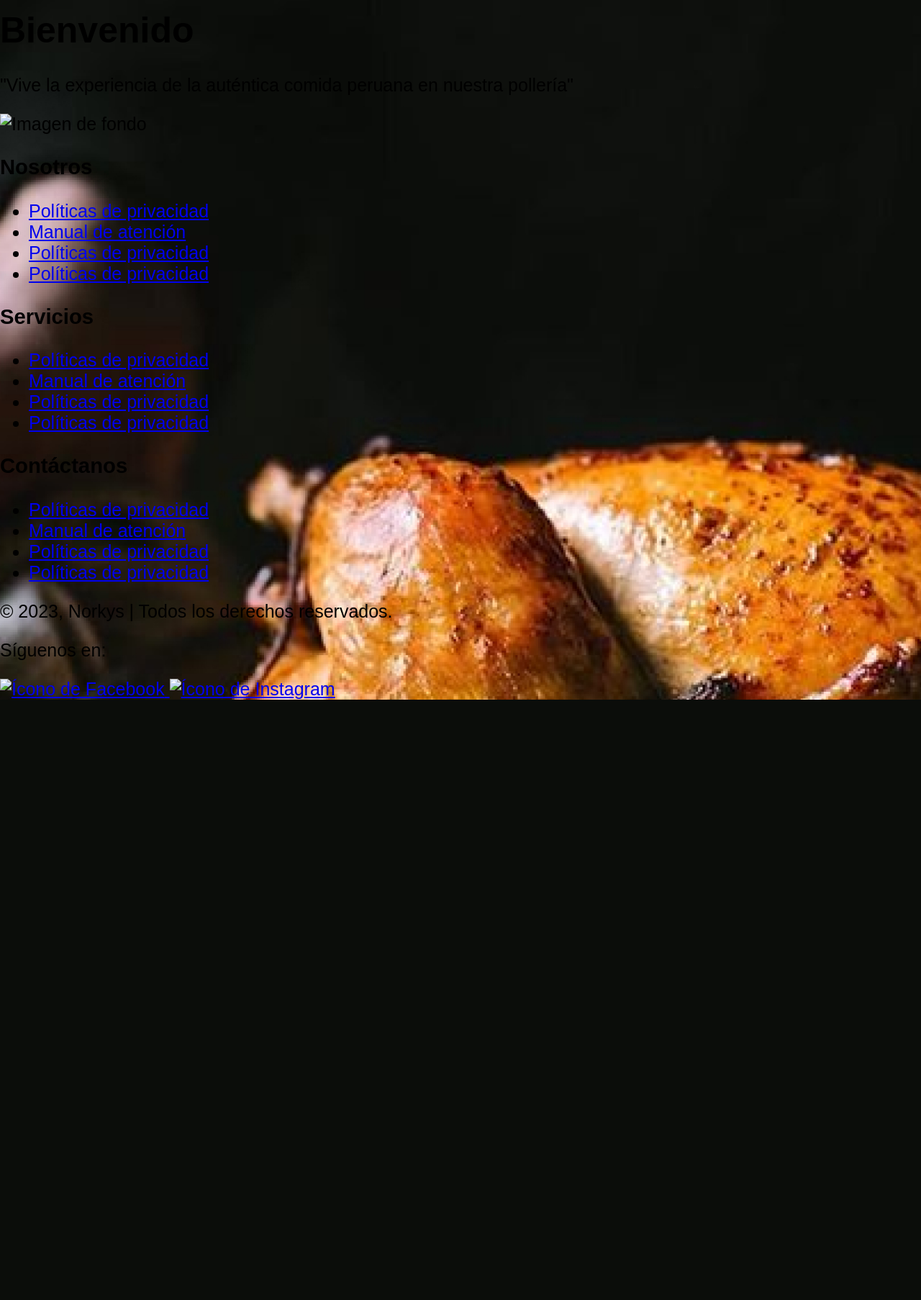
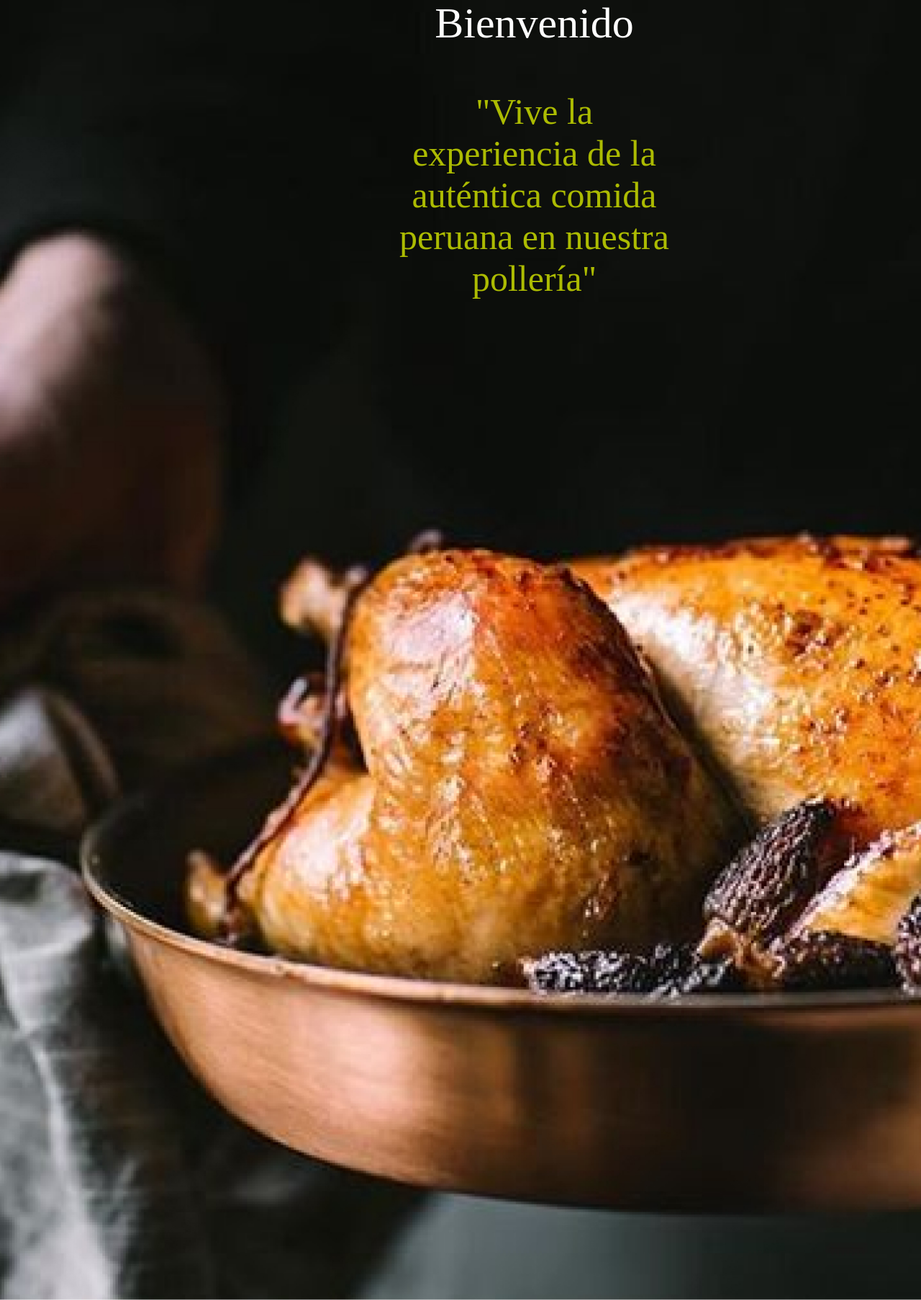
Before and after one commit to Vikernes27666/ProyectoTallerWeb, a PHP site: page / in a window 1280 px wide; the page is wider, and only the part inside the window is pictured. Shown: the part 385-2191 px from the top of that part at 72% size. Before the commit the page ends 1357 px from the top of that part, so only its background shows below. Run offline with PHP 8.4, Linux system fonts and the light colour scheme.

Commit message:
proyecto

```diff
--- a/index.css
+++ b/index.css
@@ -1,10 +1,13 @@
 body {
     font-family: sans-serif;
-    font-size: 25px;
+    font-size: 16px; /* El tamaño base por defecto de la fuentes en web es 16px*/
     margin: 0;
     background-image: url("imagenes/fondo.jpg");
     background-repeat: no-repeat;
     background-size: cover;
+    position: relative;
+    width: 1350px;
+    height: 2532px;
   }
 
   .header {
@@ -13,6 +16,55 @@ body {
     justify-content: space-between;
     padding: 2rem;
     background-color: black;
+    font-family: 'Slackey';
+    font-style: normal;
+  }
+
+  .mensaje{
+    position: absolute;
+    width: 397px;
+    height: 360px;
+    left: 544px;
+    top: 461px;
+
+    font-family: 'Sofadi One';
+    font-style: normal;
+    font-weight: 400;
+    font-size: 50px;
+    line-height: 58px;
+    text-align: center;
+
+    color: #ACBB02;
+
+  }
+  .bienvenido {
+    position: absolute;
+    width: 461px;
+    height: 70px;
+    left: 512px;
+    top: 335px;
+
+    font-family: 'Slackey';
+    font-style: normal;
+    font-weight: 400;
+    font-size: 60px;
+    line-height: 85px;
+    text-align: center;
+
+    color: #FFFFFF;
+
+  }
+
+  .piedepagina{
+    position: absolute;
+    width: 1350px;
+    height: 342px;
+    left: 0px;
+    top: 2190px;
+
+    background: #D9D9D9;
+    mix-blend-mode: hard-light;
+    opacity: 0.7;
   }
 
   .links {
@@ -20,6 +72,8 @@ body {
     padding-left: 0;
     margin-top: 0;
     margin-bottom: 0;
+
+
   }
 
   .nav-item {
--- a/index.html
+++ b/index.html
@@ -29,13 +29,13 @@
     </nav>
   </header>
   <main>
-    <h1>Bienvenido</h1>
-    <p>"Vive la experiencia de la auténtica comida peruana en nuestra pollería"</p>
-    <img src="#" alt="Imagen de fondo">
+    <h1 class="bienvenido">Bienvenido</h1>
+    <p class="mensaje">"Vive la experiencia de la auténtica comida peruana en nuestra pollería"</p>
+
   </main>
-  <footer>
-    <div>
-      <h3>Nosotros</h3>
+  <footer class="piedepagina">
+    <div >
+      <h3 >Nosotros</h3>
       <ul>
         <li>
           <a href="#">Políticas de privacidad</a>
@@ -51,7 +51,7 @@
         </li>
       </ul>
     </div>
-    <div>
+    <div >
       <h3>Servicios</h3>
       <ul>
         <li>
```
